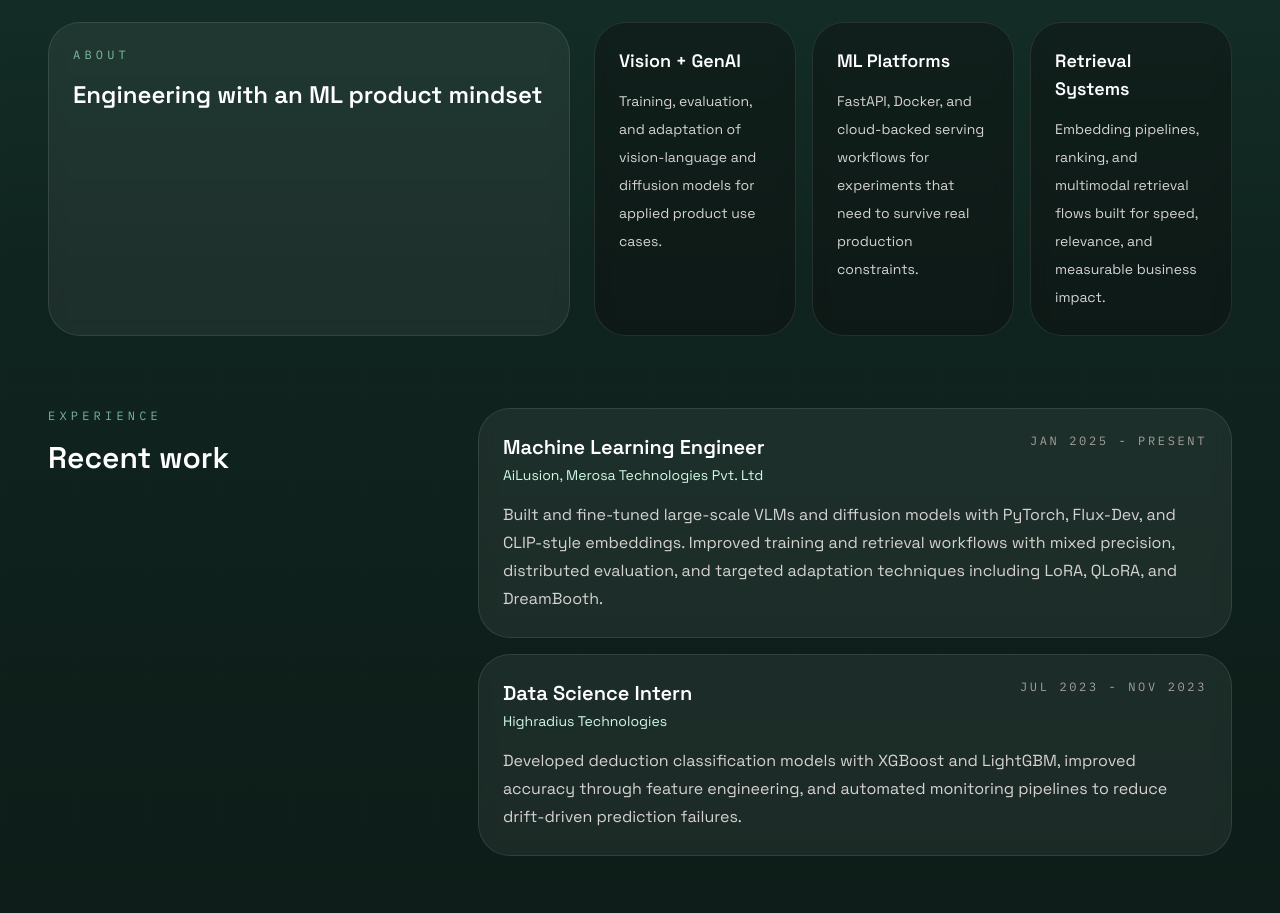
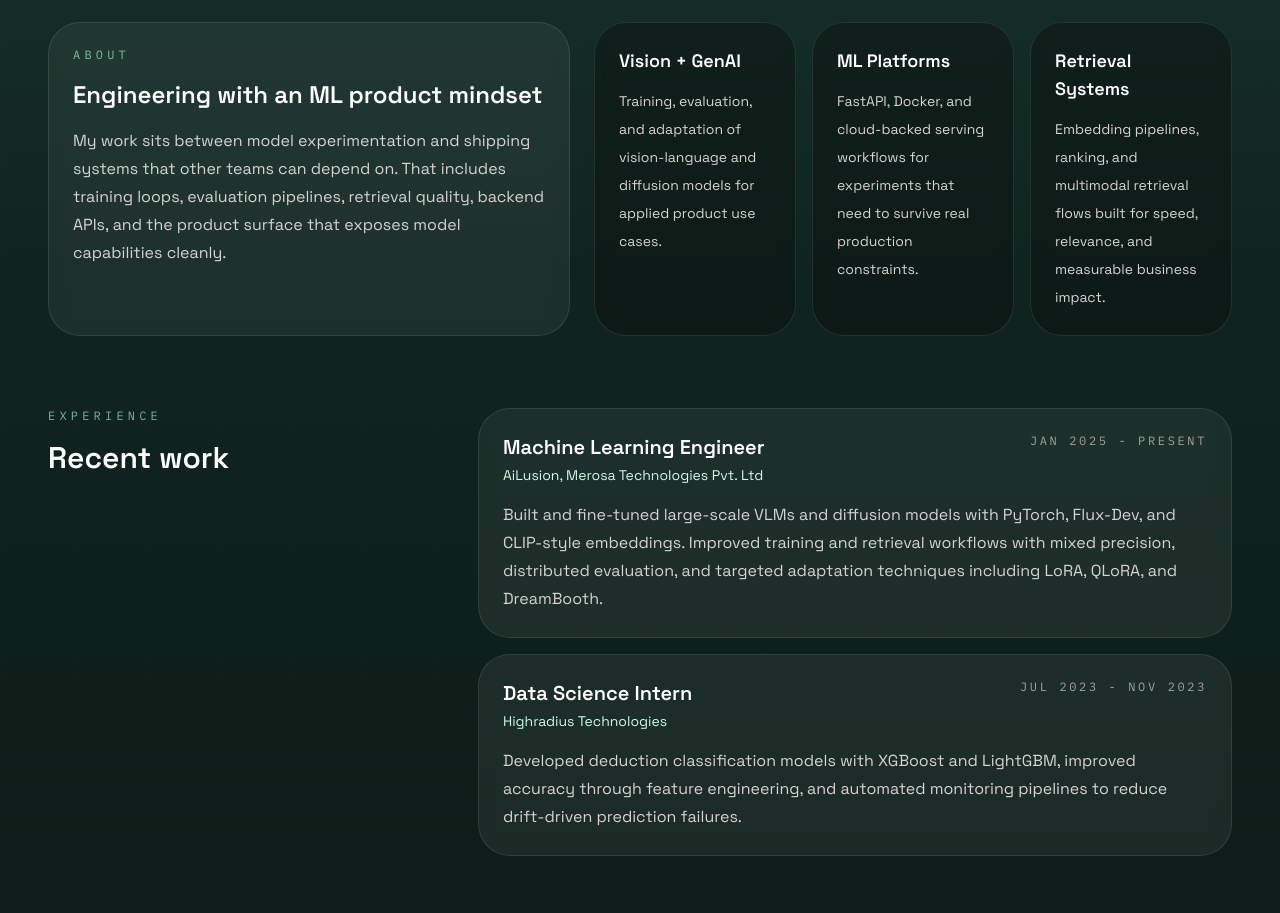
Before and after one commit to pratim4dasude/Personal_dashboard, a Next.js app: page / in a window 1280 px wide. Shown: the part 980-1893 px from the top of the page. Built offline with nearby package versions, Linux system fonts and the light colour scheme.

Commit message:
minor update

```diff
--- a/app/page.tsx
+++ b/app/page.tsx
@@ -184,7 +184,9 @@ export default function Home() {
               About
             </p>
             <h3 className="mt-4 text-2xl font-semibold text-white">Engineering with an ML product mindset</h3>
-
+            <p className="mt-4 text-sm leading-7 text-stone-300 sm:text-base">
+              My work sits between model experimentation and shipping systems that other teams can depend on. That includes training loops, evaluation pipelines, retrieval quality, backend APIs, and the product surface that exposes model capabilities cleanly.
+            </p>
           </div>
 
           <div className="grid gap-4 sm:grid-cols-3">
```
